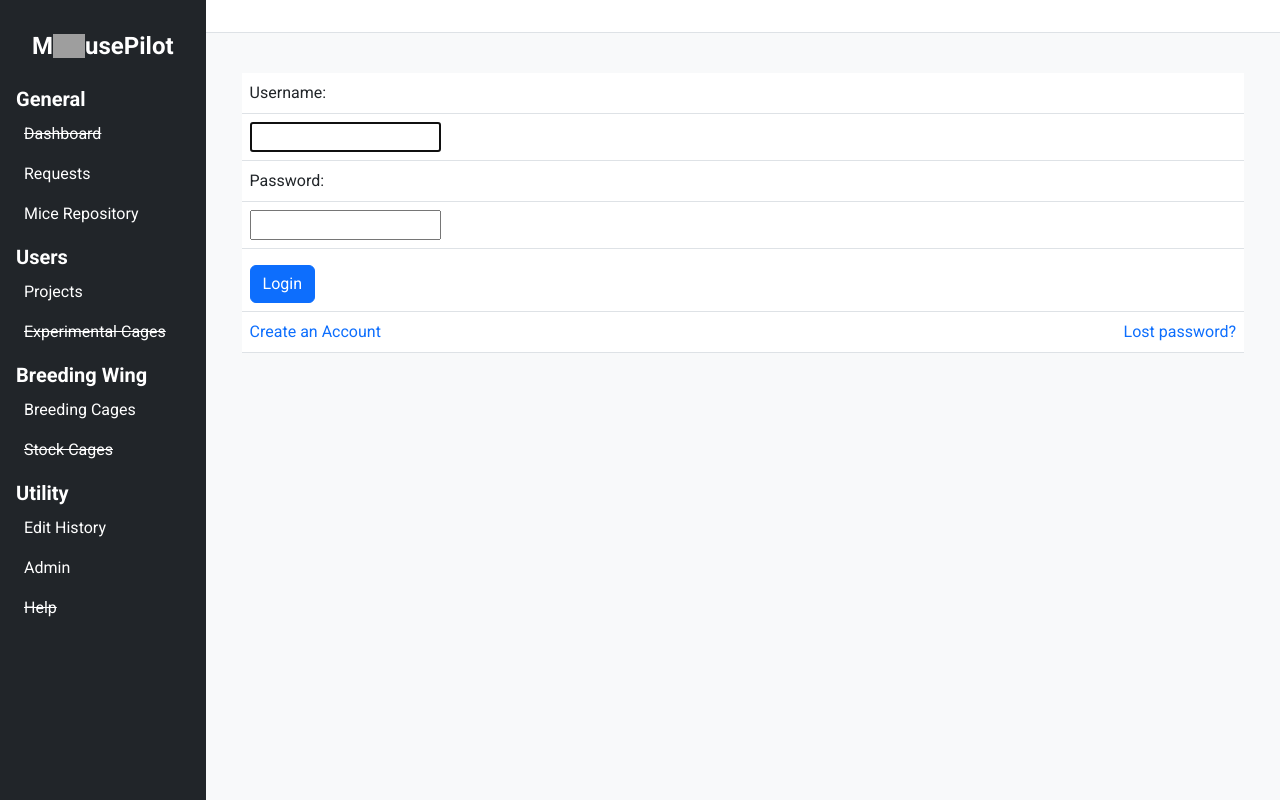
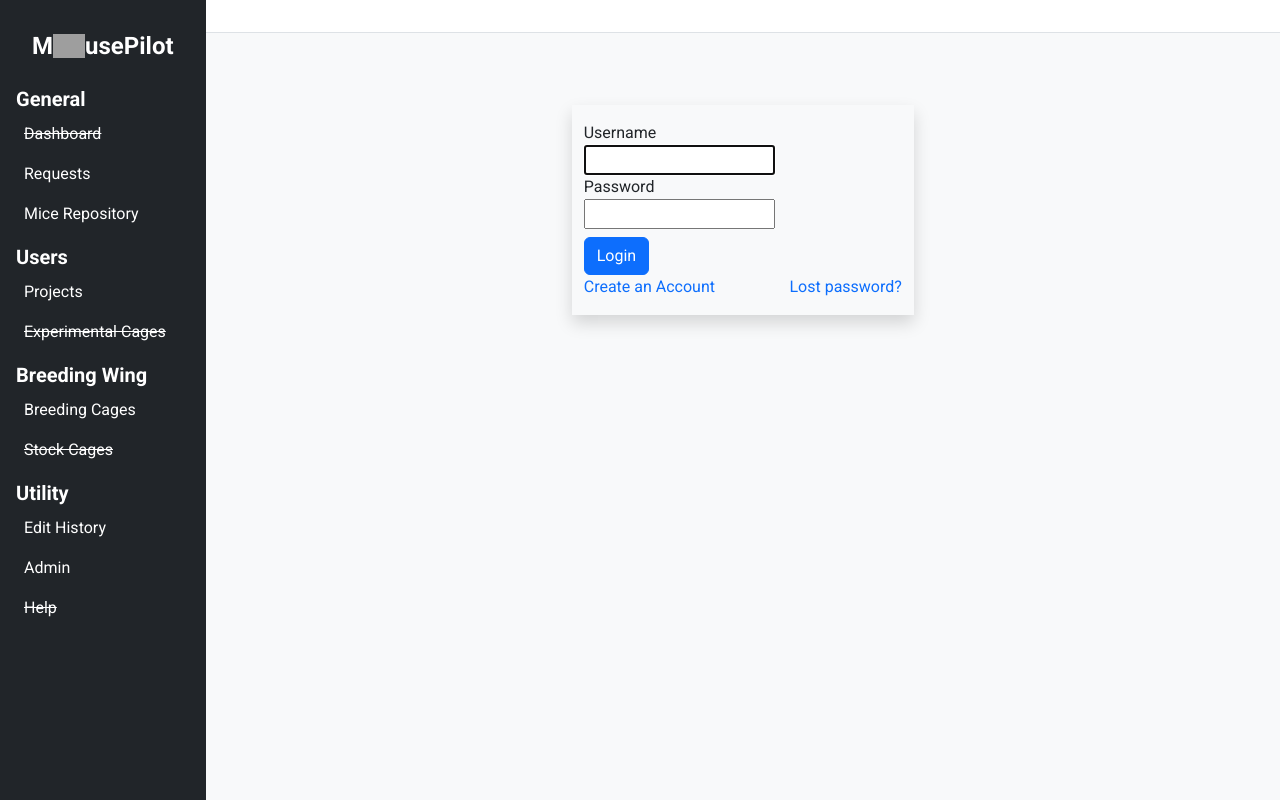
Before and after one commit to GeoffreyBush/mouse_pilot_postgresql, a Django app: page /accounts/login/ in a window 1280 px wide. Run offline with Django 4.2, Linux system fonts and the light colour scheme; parts of the project's set-up code (start-up, migrations or seed data) failed here and were passed over; some libraries are stand-ins or nearby versions; grey boxes are pictures that could not be loaded.

Commit message:
Change login styling

```diff
--- a/website/templates/registration/login.html
+++ b/website/templates/registration/login.html
@@ -2,7 +2,7 @@
 {% block title %}Login{% endblock %}
 {% block content %}
 
-<div class="container py-3">
+<div class="container mt-5 py-3 col-4 borde shadow">
     <div class="text-center">
         <span>
             {% if form.errors %}
@@ -19,37 +19,23 @@
     </div>
     <form method="post" action="{% url 'login' %}">
         {% csrf_token %}
-        <table class="table">
-            <tr>
-                <td>{{ form.username.label_tag }}</td>
-            </tr>
-            <tr>
-                <td>{{ form.username }}</td>
-            </tr>
-            <tr>
-                <td>{{ form.password.label_tag }}</td>
-            </tr>
-            <tr>
-                <td>{{ form.password }}</td>
-            </tr>
-            <tr>
-                <td>
-                    <div class="pt-2">
+        <div class="form-group">
+            <div>{{ form.username.label }}</div>
+            {{ form.username }}
+        </div>
+        <div class="form-group">
+            <div>{{ form.password.label }}</div>
+            {{ form.password }}
+        </div>
+        <div class="form-group pt-2">
             <button class="btn btn-primary" type="submit">
                 Login
             </button>
         </div>
-                </td>
-            </tr>
-            <tr>
-                <td>
-                    <div class="d-flex justify-content-between">
+        <div class="form-group d-flex justify-content-between">
             <a href="{% url 'signup' %}" class="text-decoration-none">Create an Account</a>
             <a href="{% url 'password_reset' %}" class="text-decoration-none">Lost password?</a>
         </div>
-                </td>
-            <tr>
-        </table>
     </form>
 </div>
 
```
Lines whose indentation alone changed are shown as unchanged.
